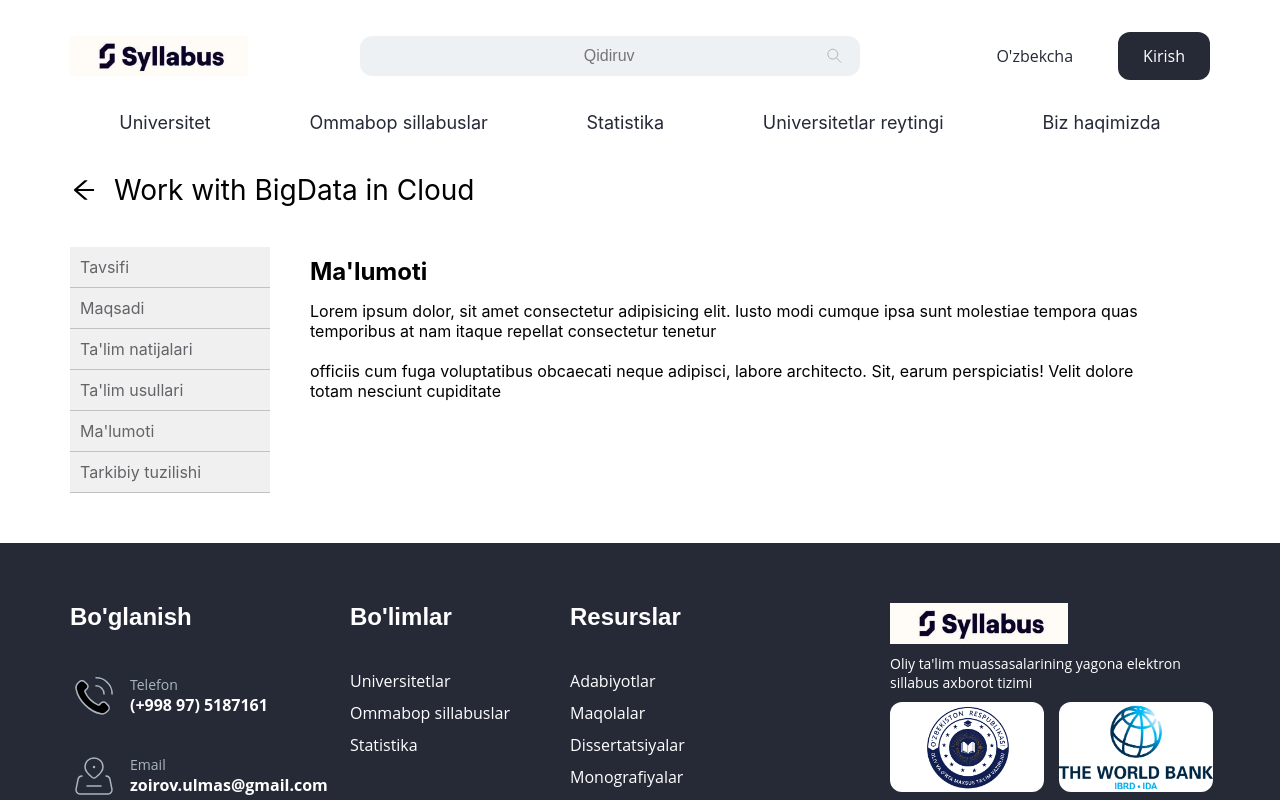
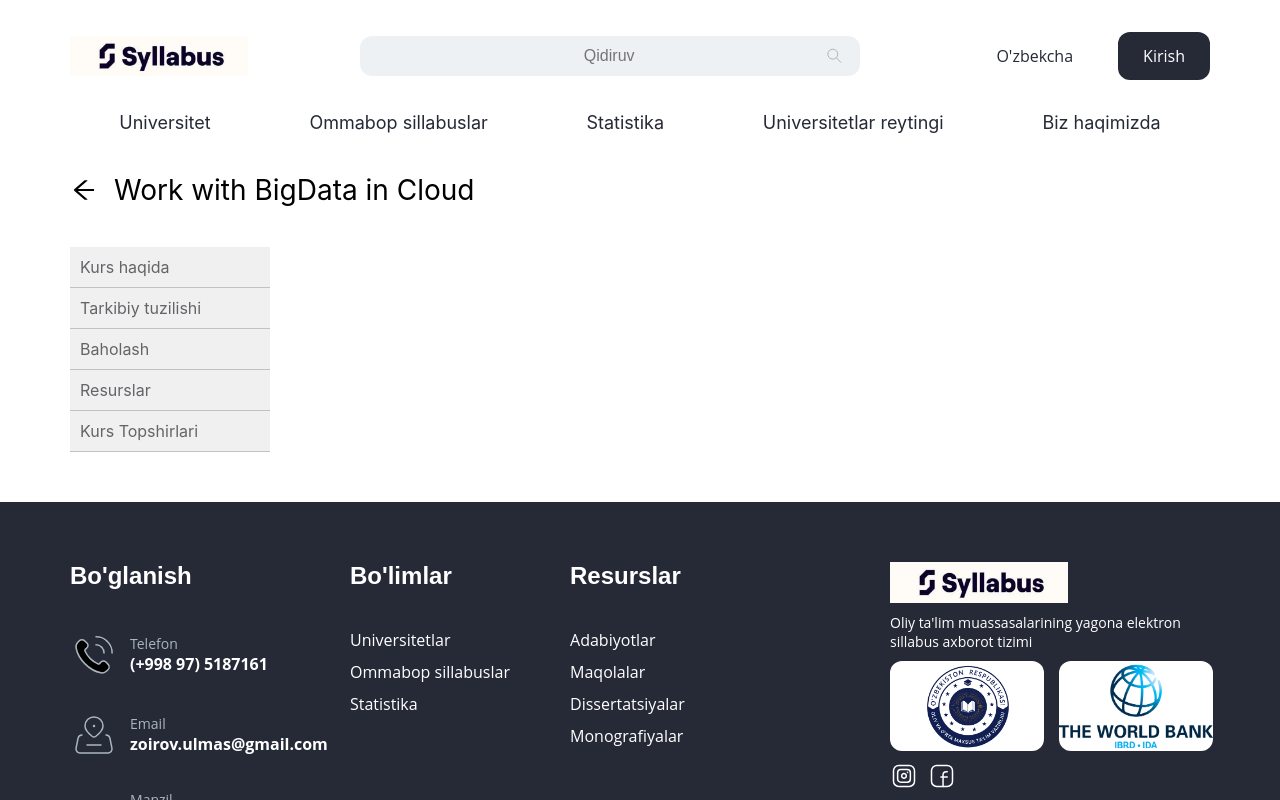
Before and after one commit to Asilbek-Bekmurodov/syllabus, a React (Create React App) app: page /dashboard/info in a window 1280 px wide. Shown: the top 800 px of the page. Built offline with nearby package versions, Linux system fonts and the light colour scheme.

Commit message:
change 1

```diff
--- a/src/pages/dashboard/sidebarData.js
+++ b/src/pages/dashboard/sidebarData.js
@@ -1,19 +1,21 @@
 const sidebarData = [
-  { title: "Tavsifi", path: "/dashboard/" },
-  { title: "Maqsadi", path: "goal" },
-  { title: "Ta'lim natijalari", path: "result" },
-  { title: "Ta'lim usullari", path: "method" },
-  { title: "Ma'lumoti", path: "info" },
+  { title: "Kurs haqida", path: "/dashboard/" },
   { title: "Tarkibiy tuzilishi", path: "structure" },
+  { title: "Baholash", path: "goal" },
+  { title: "Resurslar", path: "result" },
+  { title: "Kurs Topshirlari", path: "method" },
+  /*{ title: "Ma'lumoti", path: "info" },*/
+
 ];
 
 export default sidebarData;
 
 export const routeData = [
-  { title: "Tavsifi", path: "/" },
-  { title: "Maqsadi", path: "goal" },
-  { title: "Ta'lim natijalari", path: "result" },
-  { title: "Ta'lim usullari", path: "method" },
-  { title: "Ma'lumoti", path: "info" },
+  { title: "Kurs haqida", path: "/" },
   { title: "Tarkibiy tuzilishi", path: "structure" },
+  { title: "Baholash", path: "goal" },
+  { title: "Resurslar", path: "result" },
+  { title: "Kurs Topshirlari", path: "method" },
+ /* { title: "Ma'lumoti", path: "info" },*/
+
 ];
--- a/src/pages/home/home.jsx
+++ b/src/pages/home/home.jsx
@@ -11,19 +11,19 @@ import { useNavigate } from "react-router-dom";
 const cards = [
   {
     color: "#90ABE4",
-    title: "Huquqshunos Xushnudbek Xudoyberdiyevning Telegram kanali",
+    title: "Xalqaro Talim Tizimi",
   },
   {
     color: "#017DCE",
-    title: "Zakovat- Qiziqarli savollar",
+    title: "QS RANKING",
   },
   {
     color: "#870000",
-    title: "Zakovat Quiz",
+    title: "THE RANKING",
   },
   {
     color: "#C7074F",
-    title: "Koronovirus info",
+    title: "ARWU RANKING",
   },
 ];
 
@@ -67,7 +67,7 @@ function Home() {
                 O'qituvchilar:<b>Zoirov U</b>
               </p>
               <p>
-                Email:<b>zoirov.ulmas@gmail.com</b>
+                Email:<b>zoirov.ulmas@tsue.uz</b>
               </p>
               <p>
                 Kafedra:<b>Raqamli iqtisodiyot va Axborot Texnologiyalari</b>
@@ -76,7 +76,10 @@ function Home() {
                 Yo’nalish:<b>Axborot texnologiyalari</b>
               </p>
               <p>
-                Kursi: <b>2</b>
+                Kursi: <b>3</b>
+              </p>
+              <p>
+               Sillabus Tili <b>O'zbekcha</b>
               </p>
 
               <button className={cls.more}>
@@ -85,15 +88,15 @@ function Home() {
             </div>
 
             <div onClick={() => navigate("/dashboard")} className={cls.card}>
-              <h4 className={cls.title}>Java Dasturlash tili 222</h4>
+              <h4 className={cls.title}>Operatsion Tizimlar</h4>
               <p>
                 OTM:<b>Toshkent Davlat Iqtisodiyot Universiteti</b>
               </p>
               <p>
-                O'qituvchilar:<b>Zoirov U</b>
+                O'qituvchilar:<b>Abdulaxatov M</b>
               </p>
               <p>
-                Email:<b>zoirov.ulmas@gmail.com</b>
+                Email:<b>abdulaxatov.muzzafar@tsue.uz</b>
               </p>
               <p>
                 Kafedra:<b>Raqamli iqtisodiyot va Axborot Texnologiyalari</b>
@@ -102,7 +105,11 @@ function Home() {
                 Yo’nalish:<b>Axborot texnologiyalari</b>
               </p>
               <p>
-                Kursi: <b>2</b>
+                Kursi: <b>3</b>
+              </p>
+
+              <p>
+               Sillabus Tili <b>O'zbekcha</b>
               </p>
 
               <button className={cls.more}>
@@ -111,24 +118,27 @@ function Home() {
             </div>
 
             <div onClick={() => navigate("/dashboard")} className={cls.card}>
-              <h4 className={cls.title}>Java Dasturlash tili</h4>
+              <h4 className={cls.title}>Elektrol hukumat </h4>
               <p>
                 OTM:<b>Toshkent Davlat Iqtisodiyot Universiteti</b>
               </p>
               <p>
-                O'qituvchilar:<b>Zoirov U</b>
+                O'qituvchilar:<b>Rajabov  Sh</b>
               </p>
               <p>
-                Email:<b>zoirov.ulmas@gmail.com</b>
+                Email:<b>rajabov.sherzod@gmail.com</b>
               </p>
               <p>
                 Kafedra:<b>Raqamli iqtisodiyot va Axborot Texnologiyalari</b>
               </p>
               <p>
-                Yo’nalish:<b>Axborot texnologiyalari</b>
+                Yo’nalish:<b>Raqamli Iqtisotiyot</b>
               </p>
               <p>
-                Kursi: <b>2</b>
+                Kursi: <b>3</b>
+              </p>
+              <p>
+               Sillabus Tili <b>Ingliz</b>
               </p>
 
               <button className={cls.more}>
@@ -137,24 +147,27 @@ function Home() {
             </div>
 
             <div onClick={() => navigate("/dashboard")} className={cls.card}>
-              <h4 className={cls.title}>Java Dasturlash tili</h4>
+              <h4 className={cls.title}>Sanoat 4.0 va ijtimoiy soha 5.0</h4>
               <p>
                 OTM:<b>Toshkent Davlat Iqtisodiyot Universiteti</b>
               </p>
               <p>
-                O'qituvchilar:<b>Zoirov U</b>
+                O'qituvchilar:<b>Abdullayev M</b>
               </p>
               <p>
-                Email:<b>zoirov.ulmas@gmail.com</b>
+                Email:<b>abdullayev.munis@tsue.uz</b>
               </p>
               <p>
                 Kafedra:<b>Raqamli iqtisodiyot va Axborot Texnologiyalari</b>
               </p>
               <p>
-                Yo’nalish:<b>Axborot texnologiyalari</b>
+                Yo’nalish:<b>Raqamli iqtisodiyot</b>
               </p>
               <p>
-                Kursi: <b>2</b>
+                Kursi: <b>4</b>
+              </p>
+              <p>
+               Sillabus Tili <b>O'zbekcha</b>
               </p>
 
               <button className={cls.more}>
@@ -181,7 +194,7 @@ function Home() {
         </div>
 
         <div className={cls.news}>
-          <h4>Dolzarb xabarlar</h4>
+          <h4>Talimga oid Yangiliklar</h4>
           <div className={cls.container}>
             {news.map(({ imgURL, title }, idx) => (
               <div key={idx} className={cls.new}>
```
